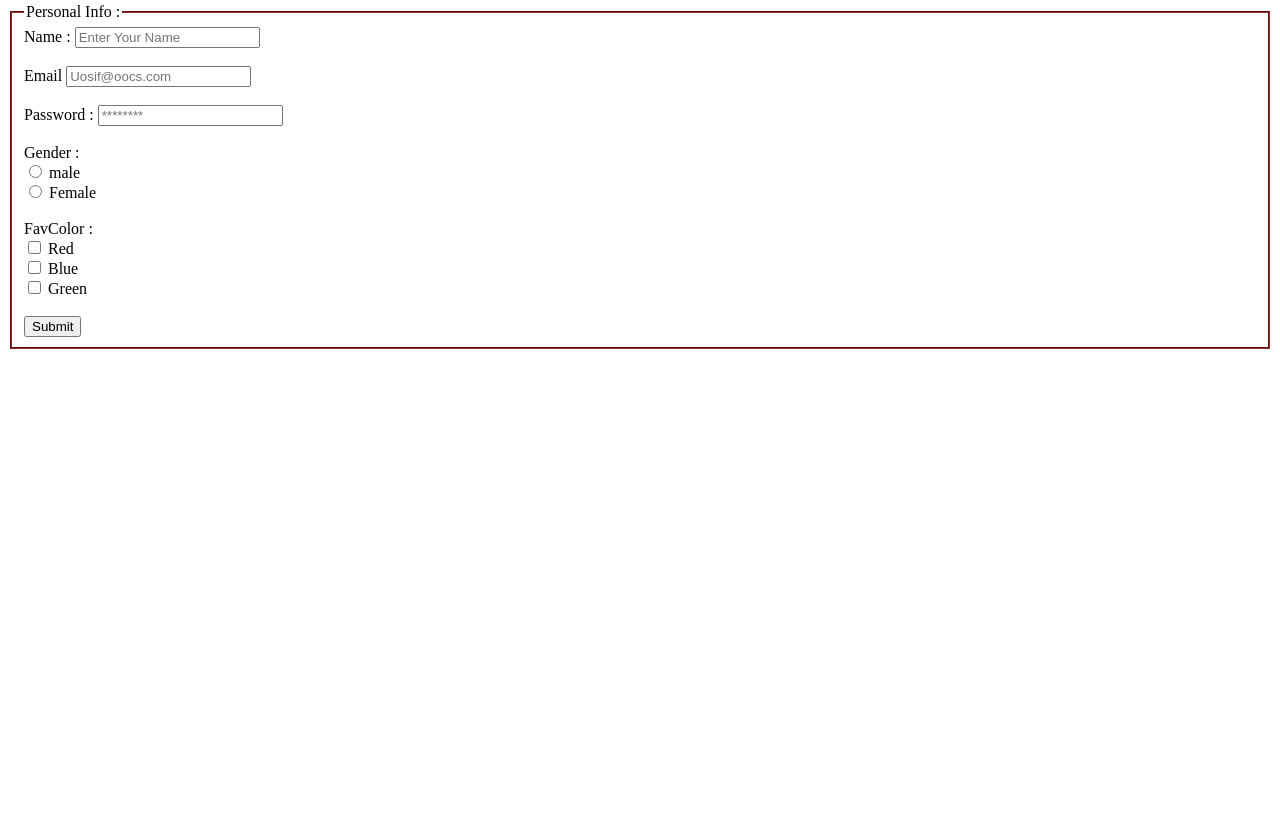
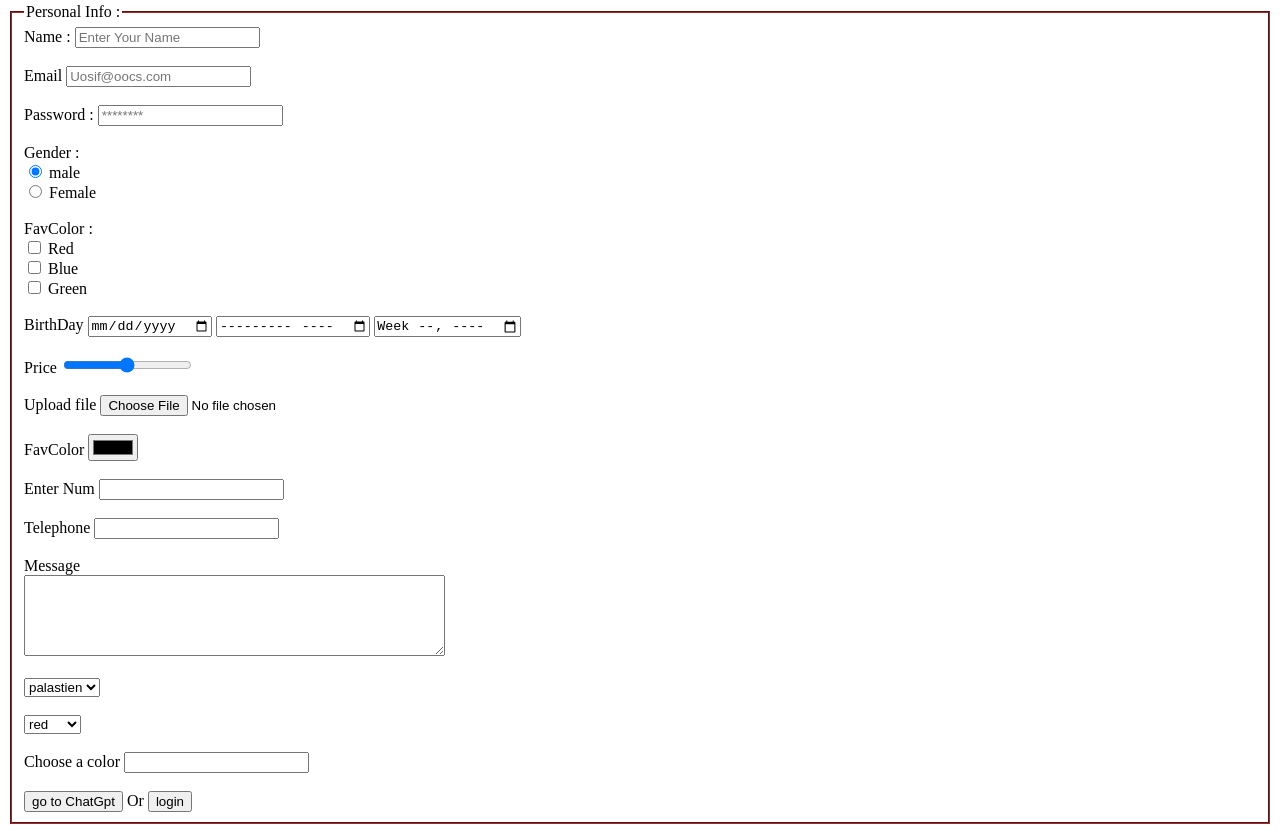
Before and after one commit to Uosif55/PTF-s_Tasks, a plain HTML site: page index.html in a window 1280 px wide. Shown: the part 2172-3004 px from the top of the page. Before the commit the page ends 2529 px from the top, so only its background shows below. Drawn offline with Linux system fonts and the light colour scheme.

Commit message:
Addition More code For task 4

```diff
--- a/index.html
+++ b/index.html
@@ -127,29 +127,34 @@
 <form action="test.html" target="_blank" method="post">
 <fieldset style="border-color: brown;">
 <legend>Personal Info : </legend>
+
     <!----------- Name-------->
 <label> Name : </label>
 <input type="text" name="name" placeholder="Enter Your Name" required>
 <br>
 <br>
+
 <!----------- Email ------------>
 <label> Email </label>
 <input type="email" name="email" placeholder="Uosif@oocs.com" required>
 <br>
 <br>
+
 <!----------- Password ------------>
 <label>Password : </label>
 <input type="password" name="password" placeholder="********" required>
 <br>
 <br>
+
 <!----------- Gender ------------>
 <label>Gender : </label>
 <br>
-<input type="radio" name="Gender" value="Male"> male
+<input type="radio" name="Gender" value="Male" checked> male
 <br>
 <input type="radio" name="Gender" value="FeMale"> Female
 <br>
 <br>
+
 <!----------- CheckBox ------------>
 <label>FavColor : </label>
 <br>
@@ -160,8 +165,87 @@
 <input type="checkbox" name="Green" value="Green"> Green
 <br>
 <br>
+
+<!-- Birth_Day -->
+ <label>BirthDay</label>
+ <input type="date" name="All date">
+ <input type="month" name="month">
+ <input type="week" name="week">
+ <br>
+ <br>
+
+ <!-- Range -->
+  <label>Price</label>
+<input type="range" step="2">
+<br>
+<br>
+
+<!-- Upload -->
+<label> Upload file</label>
+<input type="file">
+<br>
+<br>
+
+<!-- Color -->
+ <label>FavColor</label>
+ <input type="color">
+ <br>
+ <br>
+
+ <!-- NUM -->
+  <label>Enter Num </label>
+  <input type="number" name="number">
+  <br>
+  <br>
+
+  <!-- Telephone -->
+  <label>Telephone</label>
+  <input type="tel" name="Telephone">
+  <br>
+  <br>
+  <!-- TextArea -->
+  <label>Message </label>
+  <br>
+  <textarea name="Message" cols="50" rows="5"></textarea>
+  <br>
+  <br>
+
+  <!-- Selector -->
+   <select name="Countries">
+    <option value="Egypt">egypt</option>
+    <option value="USA">USA</option>
+    <option value="Palastien" selected>palastien</option>
+
+   </select>
+   <br>
+   <br>
+   <!-- OPt-Group -->
+<select name="Color" >
+<optgroup label="Choose color"></optgroup>
+<option value="Red">red</option>
+<option value="Green">green</option>
+<option value="Blue">blue</option>
+</select>
+<br>
+<br>
+
+<!-- DataList -->
+
+<label>Choose a color</label>
+<input list="color" name="color" id="color">
+<datalist id="color">
+    <option value="Red"></option>
+    <option value="Green"></option>
+    <option value="Blue"></option>
+</datalist>
+<br>
+<br>
+
+<!--Trans-->
+<input type="submit" value="go to ChatGpt" formaction="https://chatgpt.com/" formtarget="_blank" formmethod="post">
 <!----------- Submit ------------>
-<input type="submit" value="Submit">
+<span>Or</span>
+<input type="submit" value="login">
 </fieldset>
 </form>
 
```
